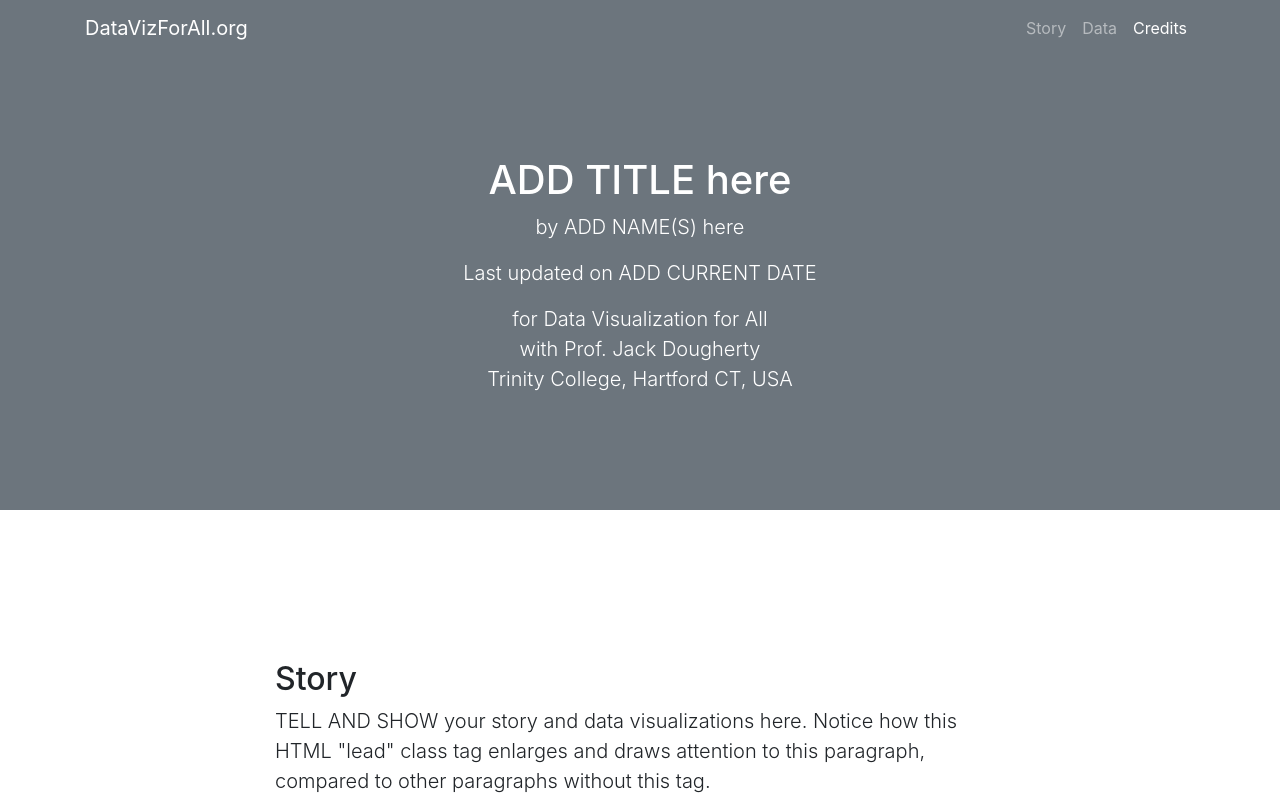
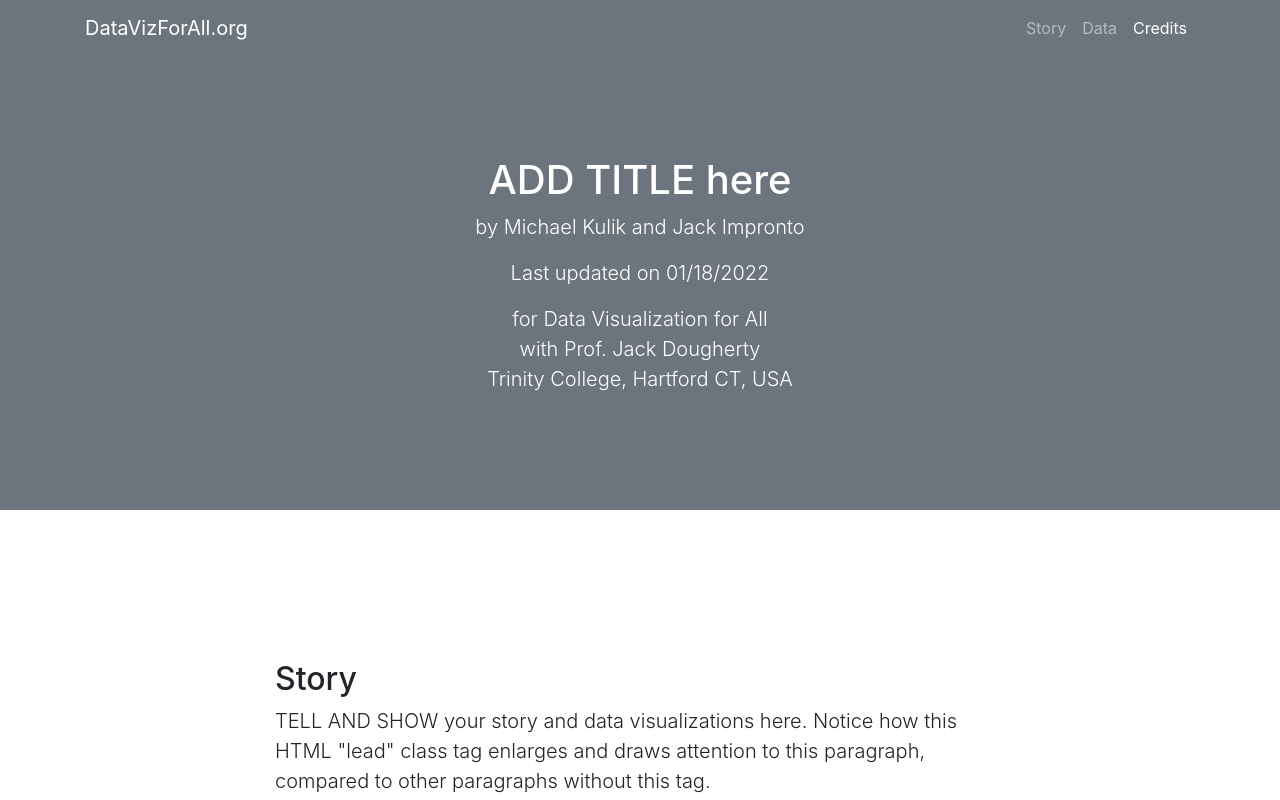
Before and after one commit to mikekulik20013/Data_Story, a plain HTML site: page index.html in a window 1280 px wide. Shown: the top 800 px of the page. Drawn offline with nearby package versions, Linux system fonts and the light colour scheme.

Commit message:
Update index.html

```diff
--- a/index.html
+++ b/index.html
@@ -53,8 +53,8 @@
   <header class="bg-secondary text-white">
     <div class="container text-center">
       <h1>ADD TITLE here</h1>
-      <p class="lead">by ADD NAME(S) here</p>
-      <p class="lead">Last updated on ADD CURRENT DATE</p>
+      <p class="lead">by Michael Kulik and Jack Impronto</p>
+      <p class="lead">Last updated on 01/18/2022</p>
       <p class="lead">for Data Visualization for All</br>with Prof. Jack Dougherty</br>Trinity College, Hartford CT, USA</p>
     </div>
   </header>
```
